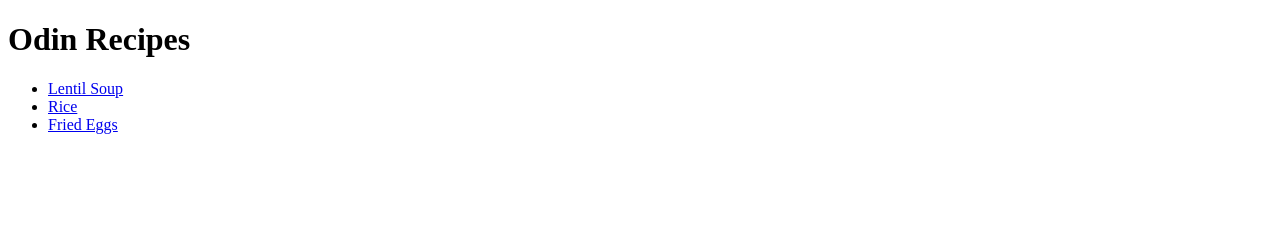
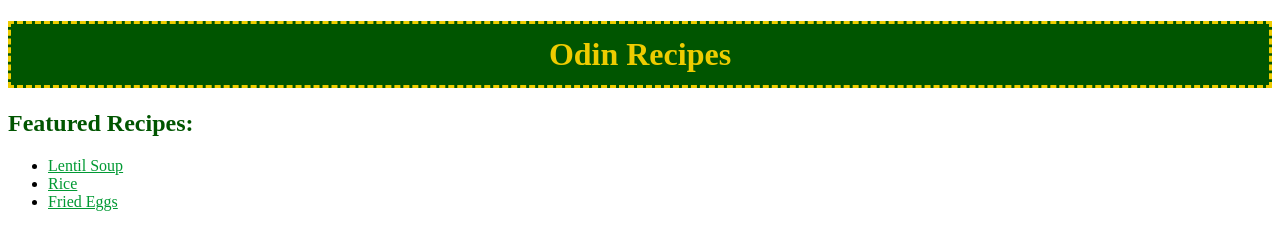
Before and after one commit to David-B-Dev/odin-recipes, a plain HTML site: page index.html in a window 1280 px wide. Drawn offline with Linux system fonts and the light colour scheme.

Commit message:
Style home page

```diff
--- a/index.html
+++ b/index.html
@@ -4,10 +4,13 @@
   <head>
     <meta charset="UTF-8">
     <title>Odin Recipes</title>
+
+    <link rel="stylesheet" href="./style.css">
   </head>
 
   <body>
-    <h1>Odin Recipes</h1>
+    <h1 class="title">Odin Recipes</h1>
+    <h2>Featured Recipes:</h2>
     <ul>
       <li><a href="recipes/lentil-soup.html">Lentil Soup</a></li>
       <li><a href="recipes/rice.html">Rice</a></li>
--- /dev/null
+++ b/style.css
@@ -0,0 +1,25 @@
+/* Style sheet for recipe home page */
+
+.title {
+  color: #EECC00;
+  text-align: center;
+
+  background-color: #005500;
+
+  padding: 12px;
+  border: 3px dashed #EECC00;
+}
+
+h2, a:visited {
+  color: #005500;
+}
+
+a:link {
+  color: #009933;
+}
+
+a:hover,
+a:focus,
+a:active {
+  color: #EECC00;
+}
```
